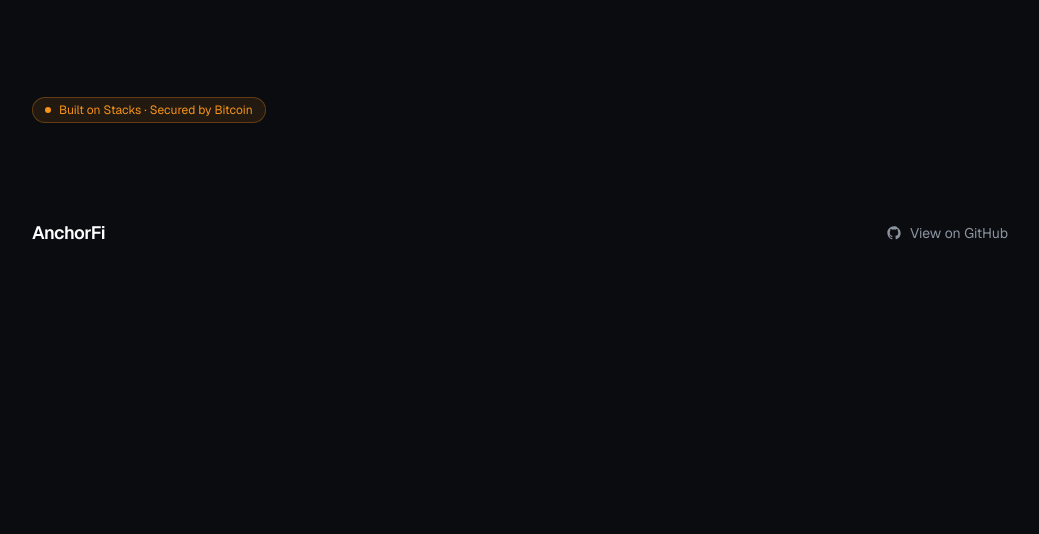
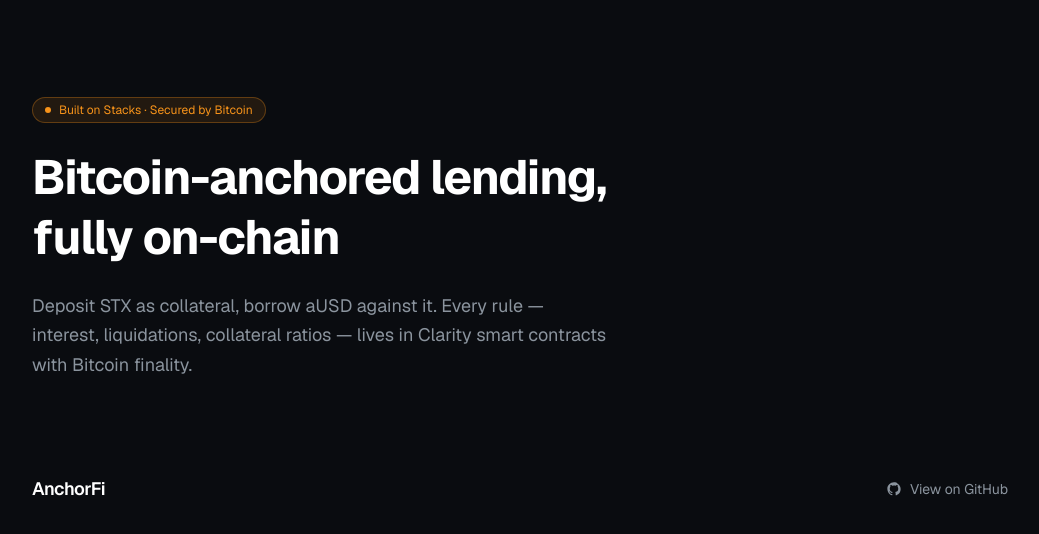
Before and after one commit to thewealthyplace/anchorfi, a Next.js app in the folder frontend/: page / in a window 1280 px wide. Shown: the top 534 px of the page, without its empty margins (120-1159 px from the left). Built offline with nearby package versions, Linux system fonts and the light colour scheme.

Commit message:
feat: add hero headline and description paragraph
Adds the primary h1 headline and a supporting paragraph that briefly explains the deposit-borrow-repay flow and Clarity/Bitcoin finality.

```diff
--- a/frontend/app/page.tsx
+++ b/frontend/app/page.tsx
@@ -57,6 +57,13 @@ export default function Home() {
           <span className="h-1.5 w-1.5 rounded-full bg-[#f7931a]" />
           Built on Stacks · Secured by Bitcoin
         </div>
+        <h1 className="text-5xl font-bold tracking-tight text-white leading-tight max-w-2xl">
+          Bitcoin-anchored lending, fully on-chain
+        </h1>
+        <p className="text-lg text-[#8b949e] max-w-xl leading-relaxed">
+          Deposit STX as collateral, borrow aUSD against it. Every rule — interest, liquidations,
+          collateral ratios — lives in Clarity smart contracts with Bitcoin finality.
+        </p>
       </section>
 
       {/* Nav */}
```
